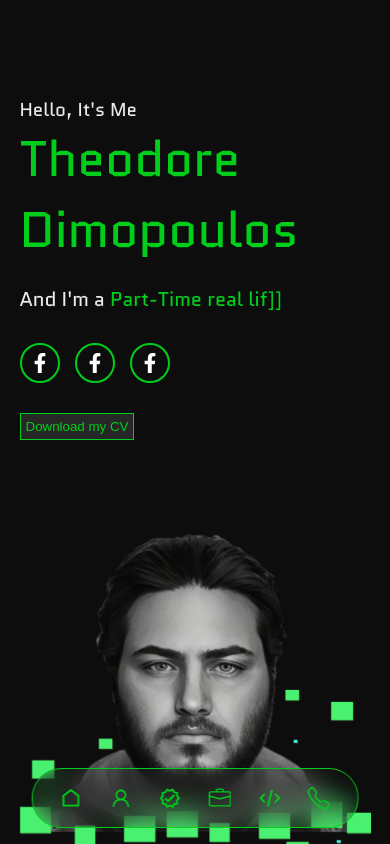
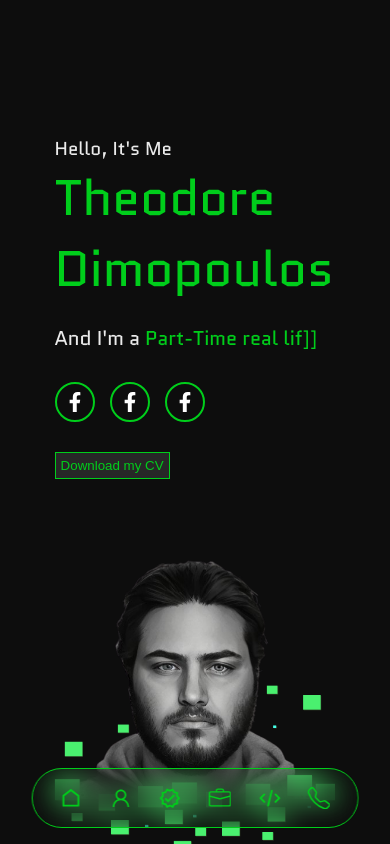
Before and after one commit to Theodoreprof/CV_website, a React (Create React App) app in the folder cv_website/: page / in a window 390 px wide. Shown: the top 844 px of the page. Built offline with nearby package versions, Linux system fonts and the light colour scheme.

Commit message:
Update header.css

```diff
--- a/cv_website/src/components/header/header.css
+++ b/cv_website/src/components/header/header.css
@@ -91,4 +91,16 @@
     .header__container {
         grid-template-columns: 1fr;
     }
+
+    #header {
+        height: 1200px;
+        padding: 10%;
+    }
 }
+
+@media screen and (max-width: 600px) {
+    #header {
+        height: 1000px;
+        padding: 10%;
+    }
+}
```
